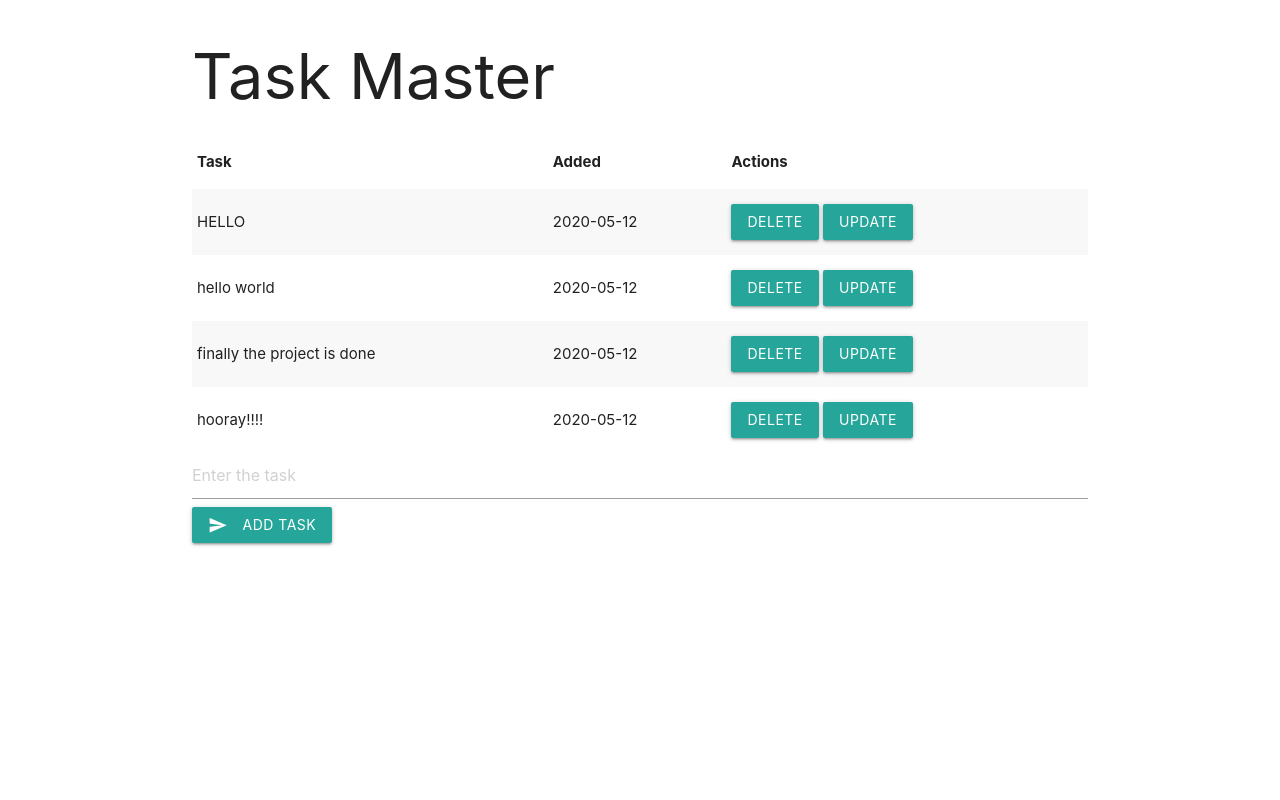
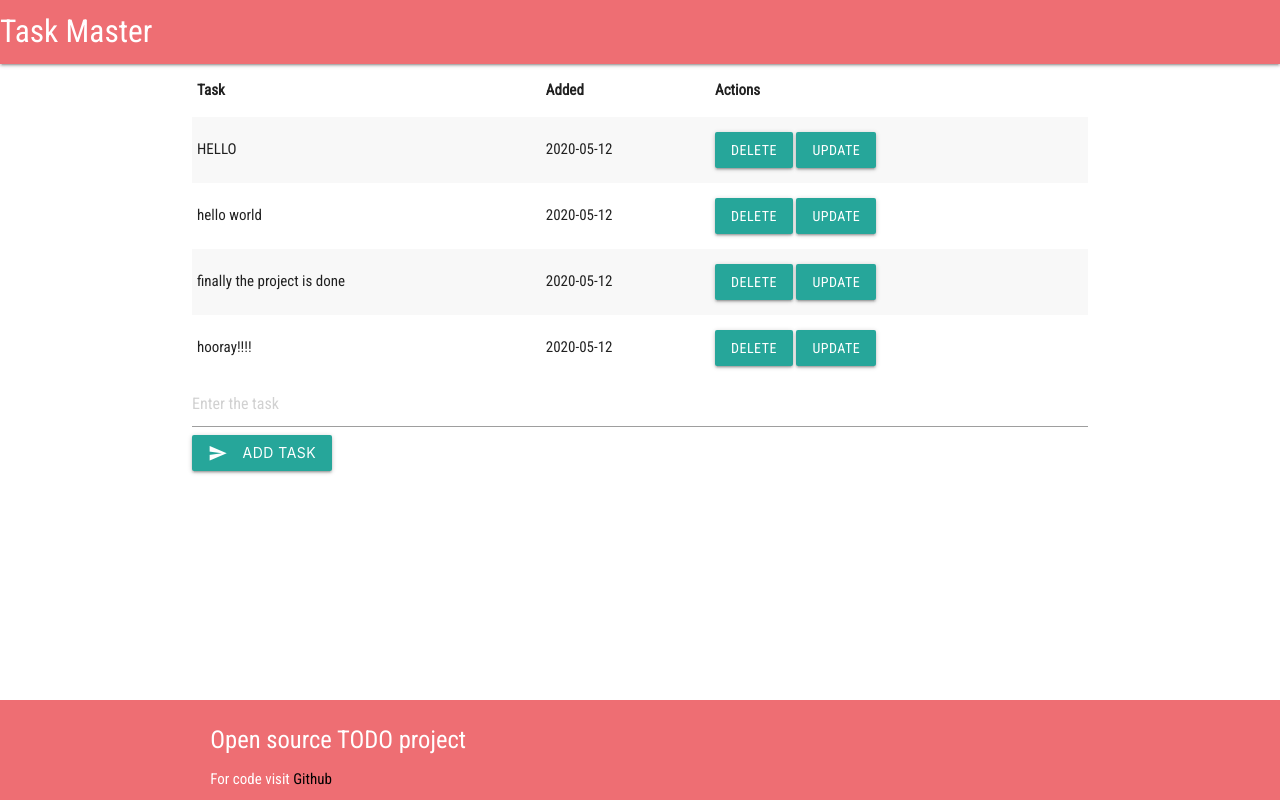
Before and after one commit to Pratik-sys/Flask-Task-App, a Flask app: page / in a window 1280 px wide. Run offline with Flask 2, Linux system fonts and the light colour scheme; data comes from the database, SQL or seed files in the repository; both versions use the stored data as it was after the commit.

Commit message:
Add Nvabar and Footer
- navbar added
- footer added
- my fav font added

```diff
--- a/static/style.css
+++ b/static/style.css
@@ -1,3 +1,18 @@
-/* body{
-    margin: 50px;
-} */
+body{
+    font-family: 'Roboto Condensed', sans-serif;
+
+}
+.page-footer{
+    position: fixed;
+    left: 0;
+    bottom: 0;
+    width: 100%;
+    height: 100px;
+    padding: 10px 10px 10px;
+}
+input[type='text'] {
+    font-family: 'Roboto Condensed', sans-serif;
+}
+brand-logo{
+    text-align: center;
+}
--- a/templates/base.html
+++ b/templates/base.html
@@ -4,6 +4,7 @@
 <head>
     <!--Import Google Icon Font-->
     <link href="https://fonts.googleapis.com/icon?family=Material+Icons" rel="stylesheet">
+    <link href="https://fonts.googleapis.com/css?family=Roboto+Condensed&display=swap" rel="stylesheet">
     <!--Import materialize.css-->
     <!-- Compiled and minified CSS -->
     <link rel="stylesheet" href="https://cdnjs.cloudflare.com/ajax/libs/materialize/1.0.0/css/materialize.min.css">
@@ -19,8 +20,27 @@
 </head>
 
 <body>
+    <nav>
+        <div class="nav-wrapper">
+            <a class="brand-logo">Task Master</a>
+        </div>
+    </nav>
     {%block body%}{%endblock%}
 
+    <br>
+    <footer class="page-footer">
+        <div class="container">
+            <div class="row">
+                <div class="col l6 s12">
+                    <h5 class="white-text"> Open source TODO project</h5>
+                    <p class="white-text text-lighten-4">For code visit
+                        <a class="black-text text-lighten-4 "
+                            href="https://github.com/Pratik-sys/weather-Notifier">Github</a>
+                    </p>
+                </div>
+            </div>
+        </div>
+    </footer>
 </body>
 
 </html>
--- a/templates/index.html
+++ b/templates/index.html
@@ -10,7 +10,6 @@
 
 <div class="container">
     <div class="content">
-        <h1>Task Master</h1>
         {% if tasks| length < 1  %}
         <h4>No task posted</h4>
     </div>
```
Also changed, not shown: test.db.
